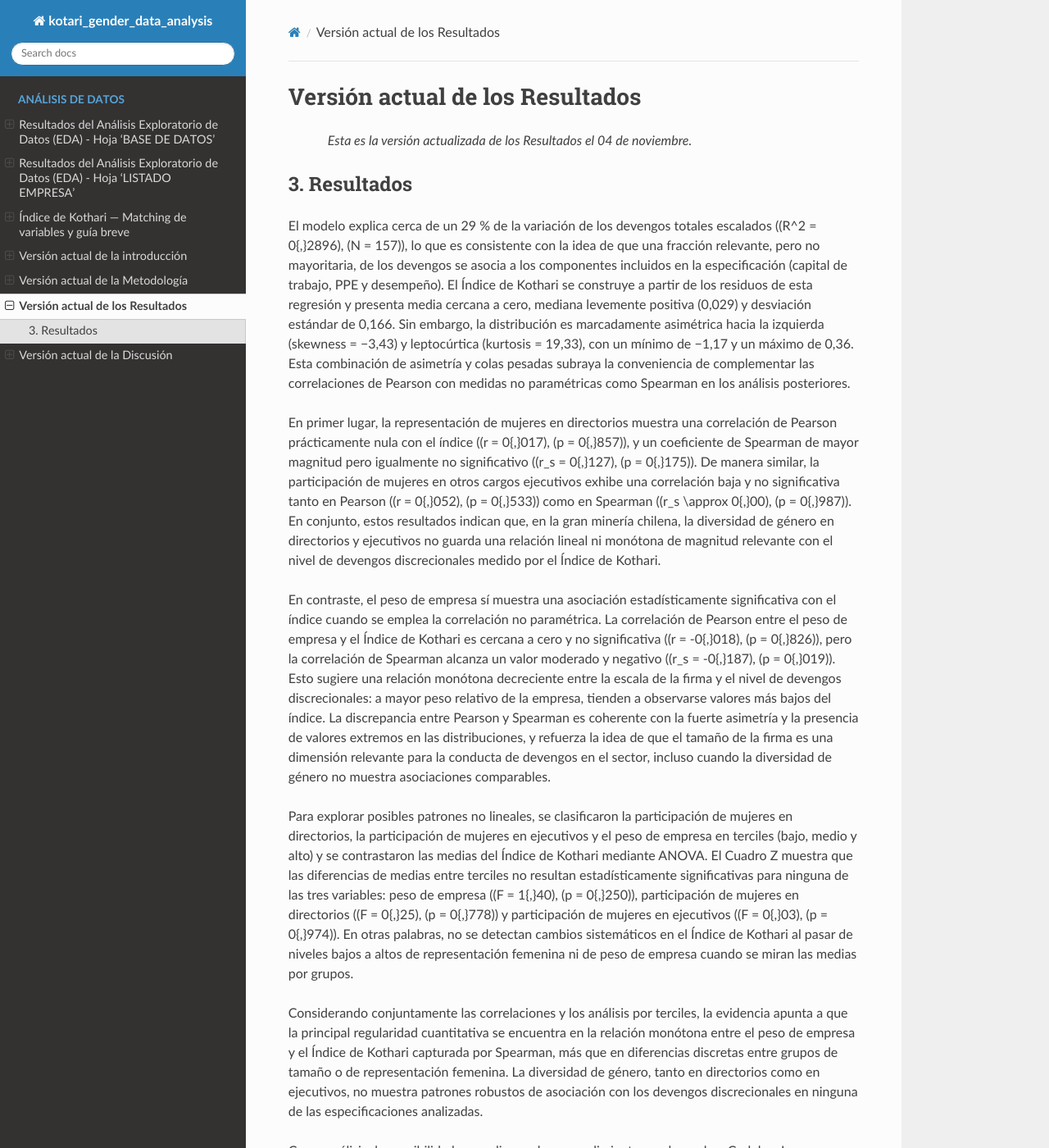
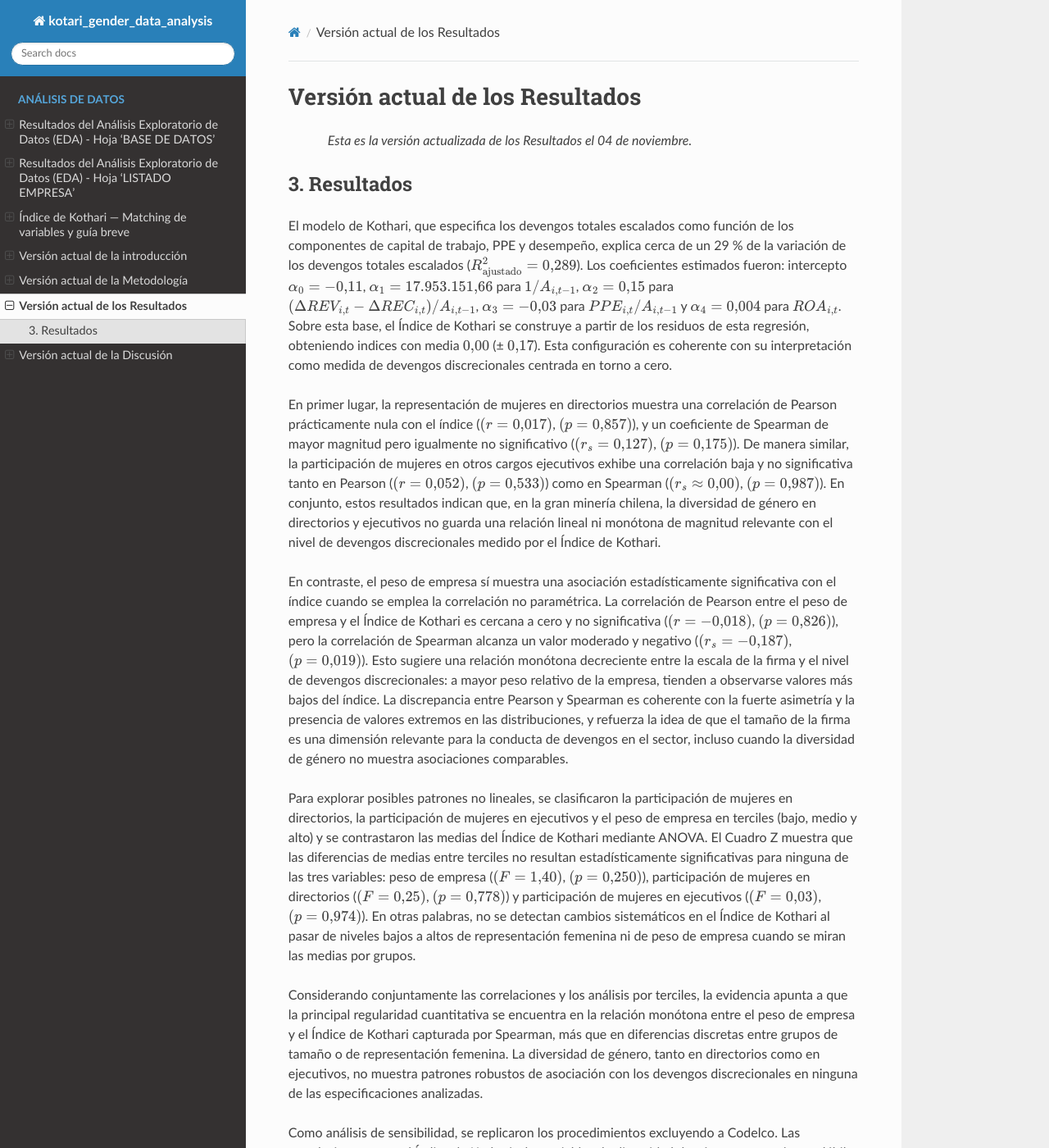
Before and after one commit to gabrielortegaproyectos/kotary_data_analysis, a Sphinx documentation site: the page built from docs/source/page_03_results.md, in a window 1280 px wide and 1400 px high. Shown: the whole window at 82% size. Built offline with Sphinx 7.4.7 and the Read the Docs theme 3.1.0, drawn with Linux system fonts in a browser that asks for light colours; some of the changed text lies outside the part shown.

Commit message:
Refines methodology and results sections for clarity and precision in Kothari index analysis

```diff
--- a/docs/source/page_03_results.md
+++ b/docs/source/page_03_results.md
@@ -4,16 +4,16 @@
 
 ## 3. Resultados
 
-El modelo explica cerca de un 29 % de la variación de los devengos totales escalados ((R^2 = 0{,}2896), (N = 157)), lo que es consistente con la idea de que una fracción relevante, pero no mayoritaria, de los devengos se asocia a los componentes incluidos en la especificación (capital de trabajo, PPE y desempeño). El Índice de Kothari se construye a partir de los residuos de esta regresión y presenta media cercana a cero, mediana levemente positiva (0,029) y desviación estándar de 0,166. Sin embargo, la distribución es marcadamente asimétrica hacia la izquierda (skewness = −3,43) y leptocúrtica (kurtosis = 19,33), con un mínimo de −1,17 y un máximo de 0,36. Esta combinación de asimetría y colas pesadas subraya la conveniencia de complementar las correlaciones de Pearson con medidas no paramétricas como Spearman en los análisis posteriores.
+El modelo de Kothari, que especifica los devengos totales escalados como función de los componentes de capital de trabajo, PPE y desempeño, explica cerca de un 29 % de la variación de los devengos totales escalados ($R^2_{\text{ajustado}} = 0{,}289$). Los coeficientes estimados fueron: intercepto $\alpha_0 = -0{,}11$, $\alpha_1 = 17{.}953{.}151{,}66$ para $1/A_{i,t-1}$, $\alpha_2 = 0{,}15$ para $(\Delta REV_{i,t} - \Delta REC_{i,t})/A_{i,t-1}$, $\alpha_3 = -0{,}03$ para $PPE_{i,t}/A_{i,t-1}$ y $\alpha_4 = 0{,}004$ para $ROA_{i,t}$. Sobre esta base, el Índice de Kothari se construye a partir de los residuos de esta regresión, obteniendo indices con media $0{,}00$ (± $0{,}17$). Esta configuración es coherente con su interpretación como medida de devengos discrecionales centrada en torno a cero.
 
-En primer lugar, la representación de mujeres en directorios muestra una correlación de Pearson prácticamente nula con el índice ((r = 0{,}017), (p = 0{,}857)), y un coeficiente de Spearman de mayor magnitud pero igualmente no significativo ((r_s = 0{,}127), (p = 0{,}175)). De manera similar, la participación de mujeres en otros cargos ejecutivos exhibe una correlación baja y no significativa tanto en Pearson ((r = 0{,}052), (p = 0{,}533)) como en Spearman ((r_s \approx 0{,}00), (p = 0{,}987)). En conjunto, estos resultados indican que, en la gran minería chilena, la diversidad de género en directorios y ejecutivos no guarda una relación lineal ni monótona de magnitud relevante con el nivel de devengos discrecionales medido por el Índice de Kothari.
+En primer lugar, la representación de mujeres en directorios muestra una correlación de Pearson prácticamente nula con el índice ($(r = 0{,}017)$, $(p = 0{,}857)$), y un coeficiente de Spearman de mayor magnitud pero igualmente no significativo ($(r_s = 0{,}127)$, $(p = 0{,}175)$). De manera similar, la participación de mujeres en otros cargos ejecutivos exhibe una correlación baja y no significativa tanto en Pearson ($(r = 0{,}052)$, $(p = 0{,}533)$) como en Spearman ($(r_s \approx 0{,}00)$, $(p = 0{,}987)$). En conjunto, estos resultados indican que, en la gran minería chilena, la diversidad de género en directorios y ejecutivos no guarda una relación lineal ni monótona de magnitud relevante con el nivel de devengos discrecionales medido por el Índice de Kothari.
 
-En contraste, el peso de empresa sí muestra una asociación estadísticamente significativa con el índice cuando se emplea la correlación no paramétrica. La correlación de Pearson entre el peso de empresa y el Índice de Kothari es cercana a cero y no significativa ((r = -0{,}018), (p = 0{,}826)), pero la correlación de Spearman alcanza un valor moderado y negativo ((r_s = -0{,}187), (p = 0{,}019)). Esto sugiere una relación monótona decreciente entre la escala de la firma y el nivel de devengos discrecionales: a mayor peso relativo de la empresa, tienden a observarse valores más bajos del índice. La discrepancia entre Pearson y Spearman es coherente con la fuerte asimetría y la presencia de valores extremos en las distribuciones, y refuerza la idea de que el tamaño de la firma es una dimensión relevante para la conducta de devengos en el sector, incluso cuando la diversidad de género no muestra asociaciones comparables.
+En contraste, el peso de empresa sí muestra una asociación estadísticamente significativa con el índice cuando se emplea la correlación no paramétrica. La correlación de Pearson entre el peso de empresa y el Índice de Kothari es cercana a cero y no significativa ($(r = -0{,}018)$, $(p = 0{,}826)$), pero la correlación de Spearman alcanza un valor moderado y negativo ($(r_s = -0{,}187)$, $(p = 0{,}019)$). Esto sugiere una relación monótona decreciente entre la escala de la firma y el nivel de devengos discrecionales: a mayor peso relativo de la empresa, tienden a observarse valores más bajos del índice. La discrepancia entre Pearson y Spearman es coherente con la fuerte asimetría y la presencia de valores extremos en las distribuciones, y refuerza la idea de que el tamaño de la firma es una dimensión relevante para la conducta de devengos en el sector, incluso cuando la diversidad de género no muestra asociaciones comparables.
 
-Para explorar posibles patrones no lineales, se clasificaron la participación de mujeres en directorios, la participación de mujeres en ejecutivos y el peso de empresa en terciles (bajo, medio y alto) y se contrastaron las medias del Índice de Kothari mediante ANOVA. El Cuadro Z muestra que las diferencias de medias entre terciles no resultan estadísticamente significativas para ninguna de las tres variables: peso de empresa ((F = 1{,}40), (p = 0{,}250)), participación de mujeres en directorios ((F = 0{,}25), (p = 0{,}778)) y participación de mujeres en ejecutivos ((F = 0{,}03), (p = 0{,}974)). En otras palabras, no se detectan cambios sistemáticos en el Índice de Kothari al pasar de niveles bajos a altos de representación femenina ni de peso de empresa cuando se miran las medias por grupos.
+Para explorar posibles patrones no lineales, se clasificaron la participación de mujeres en directorios, la participación de mujeres en ejecutivos y el peso de empresa en terciles (bajo, medio y alto) y se contrastaron las medias del Índice de Kothari mediante ANOVA. El Cuadro Z muestra que las diferencias de medias entre terciles no resultan estadísticamente significativas para ninguna de las tres variables: peso de empresa ($(F = 1{,}40)$, $(p = 0{,}250)$), participación de mujeres en directorios ($(F = 0{,}25)$, $(p = 0{,}778)$) y participación de mujeres en ejecutivos ($(F = 0{,}03)$, $(p = 0{,}974)$). En otras palabras, no se detectan cambios sistemáticos en el Índice de Kothari al pasar de niveles bajos a altos de representación femenina ni de peso de empresa cuando se miran las medias por grupos.
 
 Considerando conjuntamente las correlaciones y los análisis por terciles, la evidencia apunta a que la principal regularidad cuantitativa se encuentra en la relación monótona entre el peso de empresa y el Índice de Kothari capturada por Spearman, más que en diferencias discretas entre grupos de tamaño o de representación femenina. La diversidad de género, tanto en directorios como en ejecutivos, no muestra patrones robustos de asociación con los devengos discrecionales en ninguna de las especificaciones analizadas.
 
-Como análisis de sensibilidad, se replicaron los procedimientos excluyendo a Codelco. Las correlaciones entre el Índice de Kothari y las variables de diversidad de género se mantienen débiles y no significativas. En el caso de la participación de mujeres en directorios, la correlación de Pearson sigue siendo prácticamente nula ((r = 0{,}022), (p = 0{,}826)), mientras que la correlación de Spearman aumenta levemente ((r_s = 0{,}178)) pero no alcanza el umbral convencional de significancia ((p = 0{,}068)). Para la participación de mujeres en ejecutivos, tanto Pearson ((r = 0{,}076), (p = 0{,}379)) como Spearman ((r_s = 0{,}029), (p = 0{,}738)) continúan indicando ausencia de asociación estadísticamente significativa.
+Como análisis de sensibilidad, se replicaron los procedimientos excluyendo a Codelco. Las correlaciones entre el Índice de Kothari y las variables de diversidad de género se mantienen débiles y no significativas. En el caso de la participación de mujeres en directorios, la correlación de Pearson sigue siendo prácticamente nula ($(r = 0{,}022)$, $(p = 0{,}826)$), mientras que la correlación de Spearman aumenta levemente ($(r_s = 0{,}178)$) pero no alcanza el umbral convencional de significancia ($(p = 0{,}068)$). Para la participación de mujeres en ejecutivos, tanto Pearson ($(r = 0{,}076)$, $(p = 0{,}379)$) como Spearman ($(r_s = 0{,}029)$, $(p = 0{,}738)$) continúan indicando ausencia de asociación estadísticamente significativa.
 
-Los contrastes por terciles de participación femenina tampoco muestran diferencias sustantivas al excluir a Codelco: las pruebas ANOVA siguen siendo no significativas para directorios ((F = 0{,}23), (p = 0{,}796)) y ejecutivos ((F = 0{,}12), (p = 0{,}888)). En conjunto, estos resultados sugieren que la presencia de un actor de gran escala no explica por sí sola la falta de asociación robusta entre diversidad de género y devengos discrecionales, y que las conclusiones principales se sostienen al remover esta observación extrema.
+Los contrastes por terciles de participación femenina tampoco muestran diferencias sustantivas al excluir a Codelco: las pruebas ANOVA siguen siendo no significativas para directorios ($(F = 0{,}23)$, $(p = 0{,}796)$) y ejecutivos ($(F = 0{,}12)$, $(p = 0{,}888)$). En conjunto, estos resultados sugieren que la presencia de un actor de gran escala no explica por sí sola la falta de asociación robusta entre diversidad de género y devengos discrecionales, y que las conclusiones principales se sostienen al remover esta observación extrema.
```
Also changed, not shown: docs/source/page_02_method.md (+1 -1 lines).
